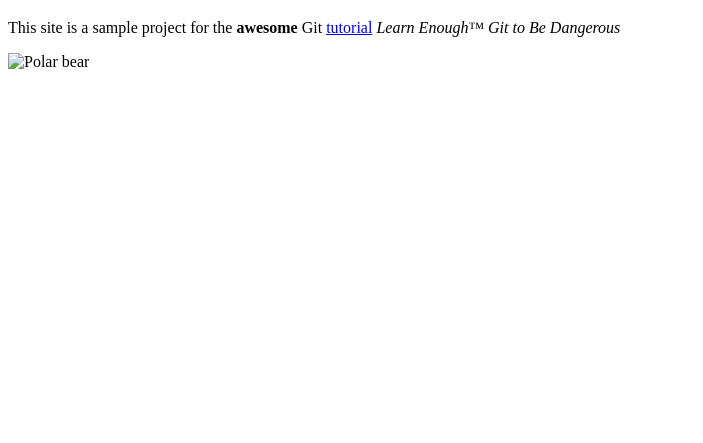
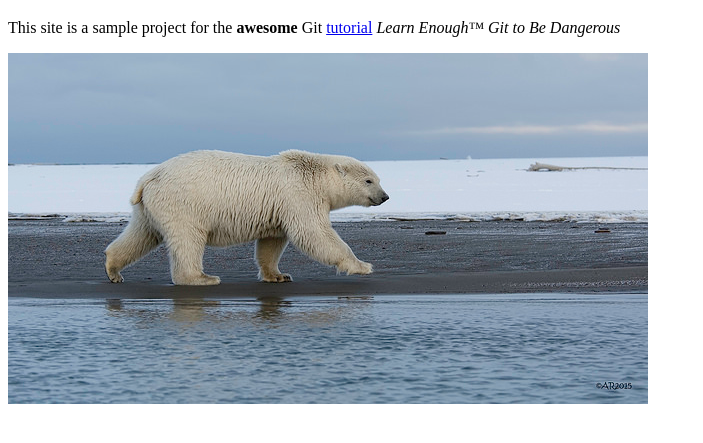
Before and after one commit to helenhu/website, a plain HTML site: page about.html in a window 1280 px wide. Shown: the part 61-504 px from the top of the page, without its empty margins (0-703 px from the left). Drawn offline with Linux system fonts and the light colour scheme.

Commit message:
Fix image

```diff
--- a/about.html
+++ b/about.html
@@ -8,6 +8,6 @@
 		<p>
 			This site is a sample project for the <strong>awesome</strong> Git <a href="http://learnenough.com/git-tutorial">tutorial</a> <em>Learn Enough™ Git to Be Dangerous</em>
 		</p>
-		<img src="images/polar_bear.jpg" alt="Polar bear">
+		<img src="images/poloar_bear.jpg" alt="Polar bear">
 	</body>
 </html>
```
